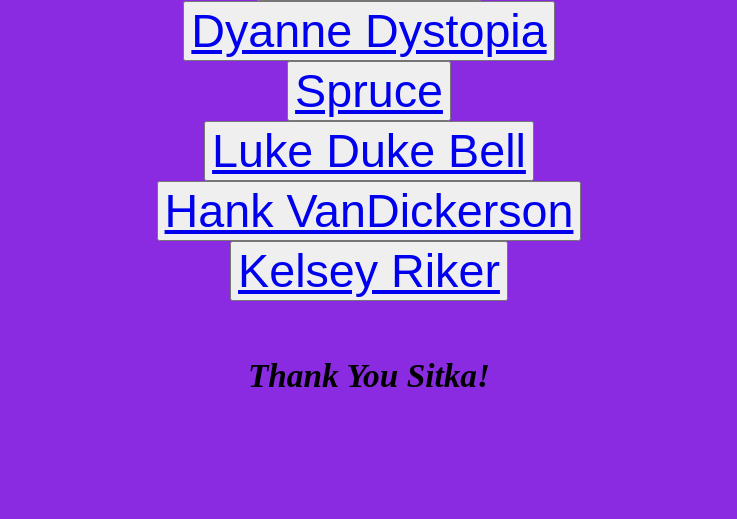
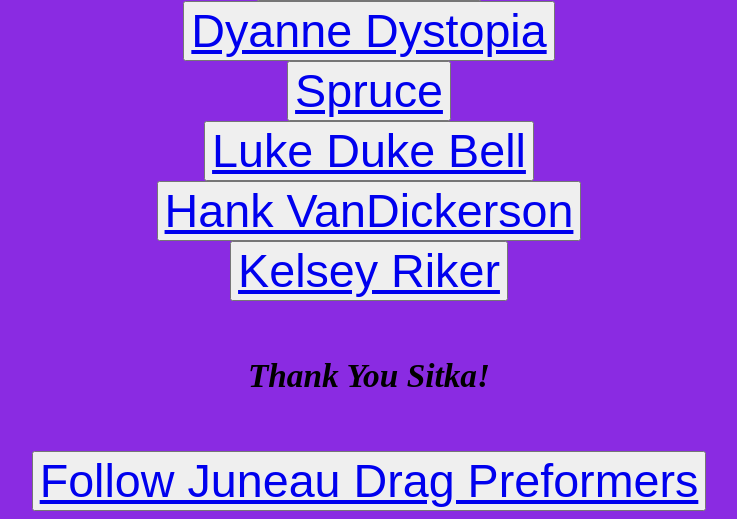
Before and after one commit to Dyanne-Dystopia/Sitka-LinkTree-Venmo, a plain HTML site: page index.html in a window 1280 px wide. Shown: the part 752-1271 px from the top of the page, without its empty margins (271-1008 px from the left). Before the commit the page ends 1203 px from the top, so only its background shows below. Drawn offline with Linux system fonts and the light colour scheme.

Commit message:
Update index.html

```diff
--- a/index.html
+++ b/index.html
@@ -20,6 +20,9 @@
     <center>
         <H5><Strong><em>Thank You Sitka!</em></Strong></H5>
     </center>
+     <center>
+        <button><a href="index2.html">Follow Juneau Drag Preformers</a></button></button><br>
+    </center>
 </body>
 
 </html>
```
